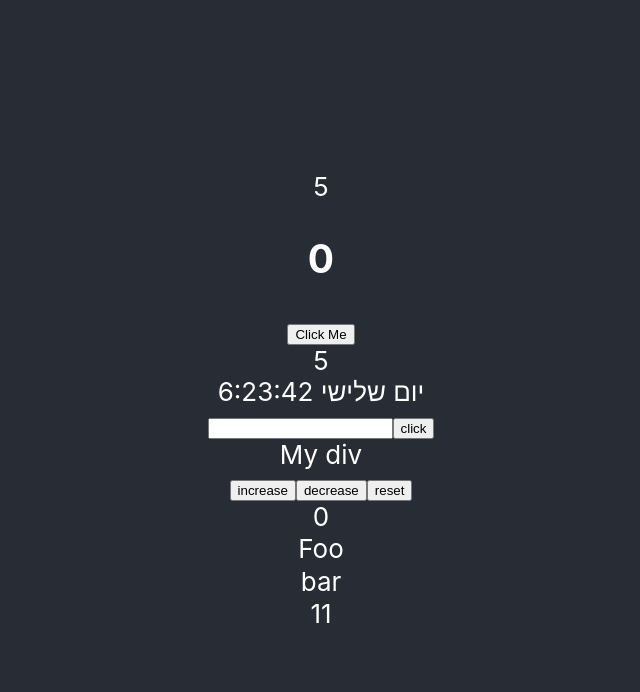
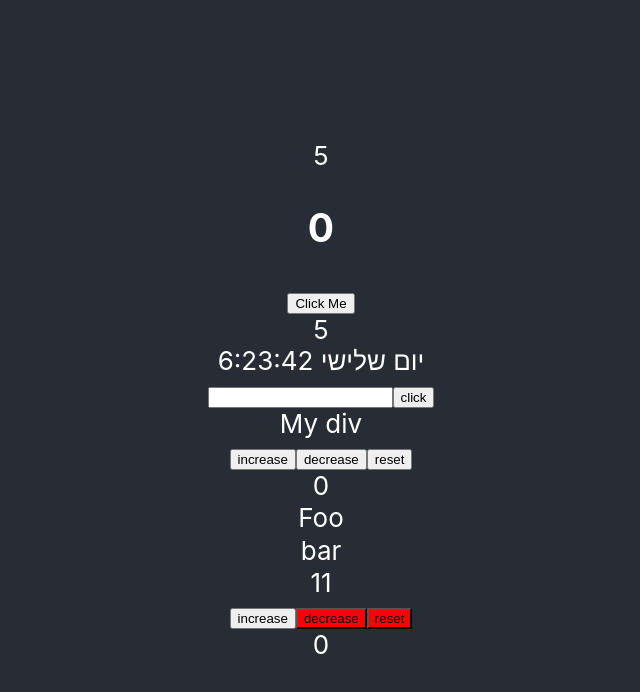
Before and after one commit to MaorAmar/learnReact, a React (Create React App) app: page / in a window 1280 px wide. Shown: the top 692 px of the page, without its empty margins (319-959 px from the left). Built offline with nearby package versions, Linux system fonts and the light colour scheme.

Commit message:
secChanges

```diff
--- a/src/App.js
+++ b/src/App.js
@@ -25,6 +25,7 @@ function App() {
         <Counter/>
         <TableRow />
         <CountViewer count={11} />
+        <CounterSec />
       </header>
     </div>
   );
--- a/src/Components/counter/counter.css
+++ b/src/Components/counter/counter.css
@@ -1,3 +1,3 @@
-button.mydiv {
+button.myDiv {
     background-color: red;
 }
```
